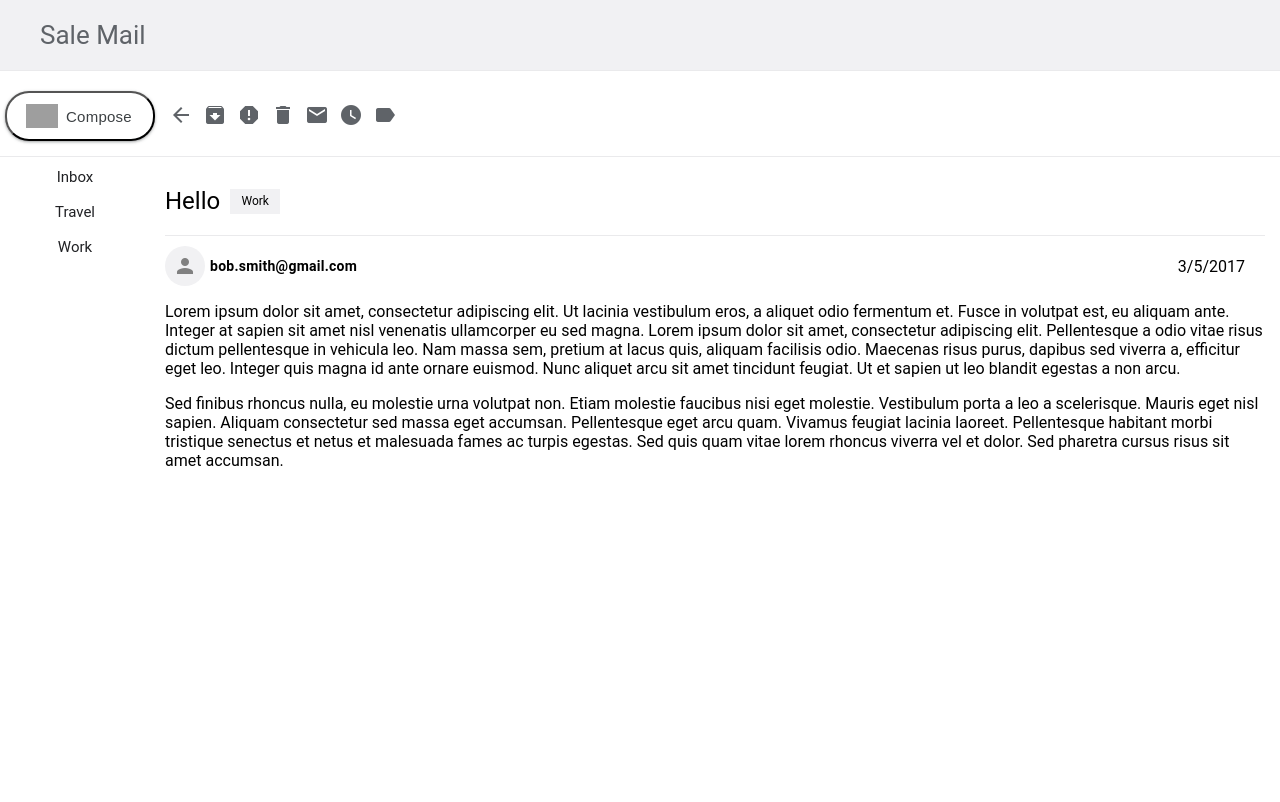
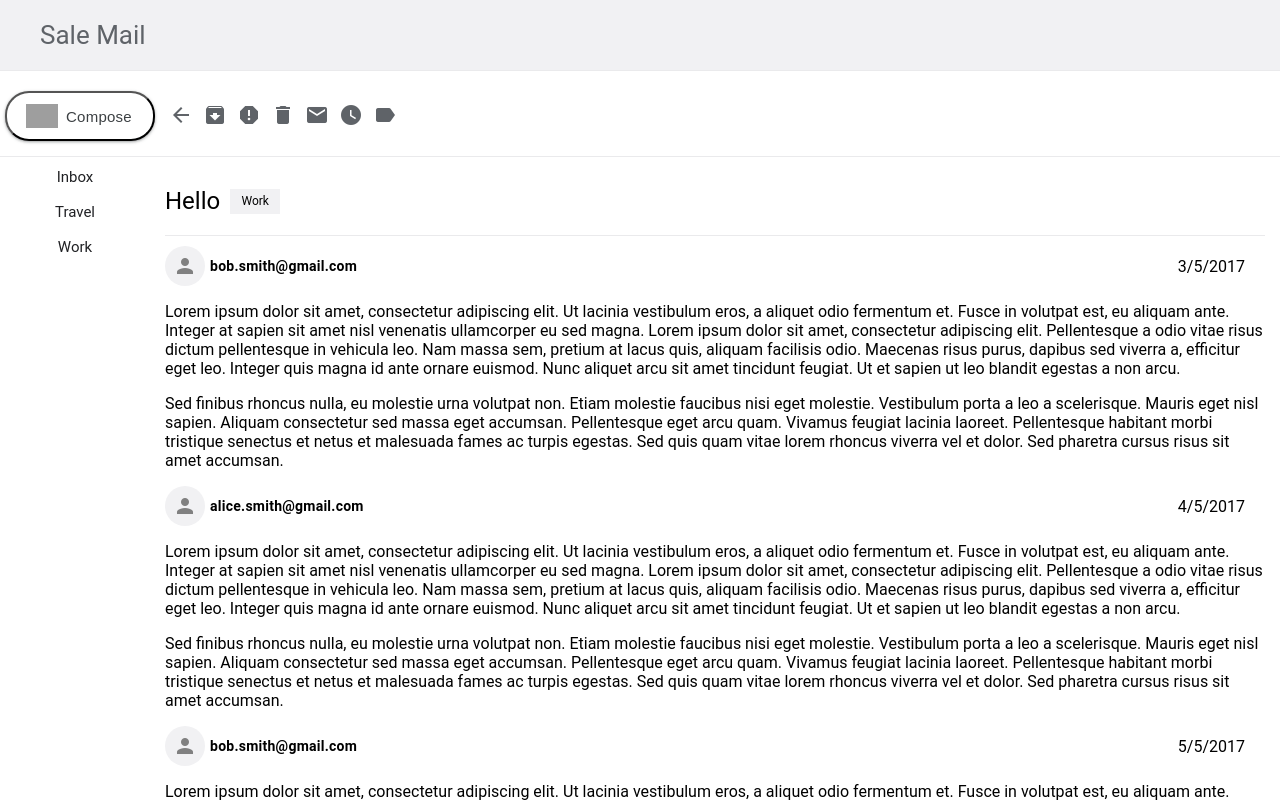
Before and after one commit to illuminardy/salemail, a React (Create React App) app: page /tag/1/1 in a window 1280 px wide. Shown: the top 802 px of the page. Built offline with nearby package versions, Linux system fonts and the light colour scheme; grey boxes are pictures that could not be loaded.

Commit message:
added chain to existing data model

```diff
--- a/src/components/EmailBody/email-body.js
+++ b/src/components/EmailBody/email-body.js
@@ -10,6 +10,28 @@ const EmailBody = ({ message }) => {
     return <Tag key={idx} tag={tag} />
   });
 
+  const email = (
+    <EmailBodyListItem
+      key={"original"}
+      sender={message.sender}
+      date={message.date}
+      body={message.body}
+    />
+  )
+
+  const emails = message.chain && message.chain.map((m, idx) => {
+    return (
+      <EmailBodyListItem
+        key={idx}
+        sender={m.sender}
+        date={m.date}
+        body={m.body}
+      />
+    )
+  });
+
+  console.log(message.chain)
+
   return (
     <div className="email-body-container">
       <div className="email-body-header">
@@ -17,11 +39,8 @@ const EmailBody = ({ message }) => {
         <Fragment>{tags}</Fragment>
       </div>
       <EmailBodyList>
-        <EmailBodyListItem
-          sender={message.sender}
-          date={message.date}
-          body={message.body}
-        />
+        {email}
+        {emails}
       </EmailBodyList>
     </div>
   )
--- a/src/utils/email-manager.js
+++ b/src/utils/email-manager.js
@@ -9,12 +9,14 @@ const sortMessagesByDate = (messages) => {
 
 const sanitizeInput = (message) => {
   const sanitizedBody = dompurify.sanitize(message.body);
+  const sanitizedChain = message.chain && message.chain.map((m) => sanitizeInput(m));
 
   return {
     ...message,
     body: sanitizedBody,
     date: new Date(message.date).toLocaleDateString(),
-    preview: `${stripHTML(sanitizedBody)}`
+    preview: `${stripHTML(sanitizedBody)}`,
+    chain: sanitizedChain
   }
 };
 
--- a/src/utils/emails.json
+++ b/src/utils/emails.json
@@ -6,7 +6,25 @@
       "sender": "bob.smith@gmail.com",
       "body": "<p>Lorem ipsum dolor sit amet, consectetur adipiscing elit. Ut lacinia vestibulum eros, a aliquet odio fermentum et. Fusce in volutpat est, eu aliquam ante. Integer at sapien sit amet nisl venenatis ullamcorper eu sed magna. Lorem ipsum dolor sit amet, consectetur adipiscing elit. Pellentesque a odio vitae risus dictum pellentesque in vehicula leo. Nam massa sem, pretium at lacus quis, aliquam facilisis odio. Maecenas risus purus, dapibus sed viverra a, efficitur eget leo. Integer quis magna id ante ornare euismod. Nunc aliquet arcu sit amet tincidunt feugiat. Ut et sapien ut leo blandit egestas a non arcu.</p><p>Sed finibus rhoncus nulla, eu molestie urna volutpat non. Etiam molestie faucibus nisi eget molestie. Vestibulum porta a leo a scelerisque. Mauris eget nisl sapien. Aliquam consectetur sed massa eget accumsan. Pellentesque eget arcu quam. Vivamus feugiat lacinia laoreet. Pellentesque habitant morbi tristique senectus et netus et malesuada fames ac turpis egestas. Sed quis quam vitae lorem rhoncus viverra vel et dolor. Sed pharetra cursus risus sit amet accumsan.</p>",
       "tags": ["work"],
-      "date": "2017-03-05T03:25:43.511Z"
+      "date": "2017-03-05T03:25:43.511Z",
+      "chain": [
+        {
+          "id": "11",
+          "subject": "Hello",
+          "sender": "alice.smith@gmail.com",
+          "body": "<p>Lorem ipsum dolor sit amet, consectetur adipiscing elit. Ut lacinia vestibulum eros, a aliquet odio fermentum et. Fusce in volutpat est, eu aliquam ante. Integer at sapien sit amet nisl venenatis ullamcorper eu sed magna. Lorem ipsum dolor sit amet, consectetur adipiscing elit. Pellentesque a odio vitae risus dictum pellentesque in vehicula leo. Nam massa sem, pretium at lacus quis, aliquam facilisis odio. Maecenas risus purus, dapibus sed viverra a, efficitur eget leo. Integer quis magna id ante ornare euismod. Nunc aliquet arcu sit amet tincidunt feugiat. Ut et sapien ut leo blandit egestas a non arcu.</p><p>Sed finibus rhoncus nulla, eu molestie urna volutpat non. Etiam molestie faucibus nisi eget molestie. Vestibulum porta a leo a scelerisque. Mauris eget nisl sapien. Aliquam consectetur sed massa eget accumsan. Pellentesque eget arcu quam. Vivamus feugiat lacinia laoreet. Pellentesque habitant morbi tristique senectus et netus et malesuada fames ac turpis egestas. Sed quis quam vitae lorem rhoncus viverra vel et dolor. Sed pharetra cursus risus sit amet accumsan.</p>",
+          "tags": ["work"],
+          "date": "2017-04-05T03:25:43.511Z"
+        },
+        {
+          "id": "12",
+          "subject": "Hello",
+          "sender": "bob.smith@gmail.com",
+          "body": "<p>Lorem ipsum dolor sit amet, consectetur adipiscing elit. Ut lacinia vestibulum eros, a aliquet odio fermentum et. Fusce in volutpat est, eu aliquam ante. Integer at sapien sit amet nisl venenatis ullamcorper eu sed magna. Lorem ipsum dolor sit amet, consectetur adipiscing elit. Pellentesque a odio vitae risus dictum pellentesque in vehicula leo. Nam massa sem, pretium at lacus quis, aliquam facilisis odio. Maecenas risus purus, dapibus sed viverra a, efficitur eget leo. Integer quis magna id ante ornare euismod. Nunc aliquet arcu sit amet tincidunt feugiat. Ut et sapien ut leo blandit egestas a non arcu.</p><p>Sed finibus rhoncus nulla, eu molestie urna volutpat non. Etiam molestie faucibus nisi eget molestie. Vestibulum porta a leo a scelerisque. Mauris eget nisl sapien. Aliquam consectetur sed massa eget accumsan. Pellentesque eget arcu quam. Vivamus feugiat lacinia laoreet. Pellentesque habitant morbi tristique senectus et netus et malesuada fames ac turpis egestas. Sed quis quam vitae lorem rhoncus viverra vel et dolor. Sed pharetra cursus risus sit amet accumsan.</p>",
+          "tags": ["work"],
+          "date": "2017-05-05T03:25:43.511Z"
+        }
+      ]
     },
     {
       "id": "2",
```
